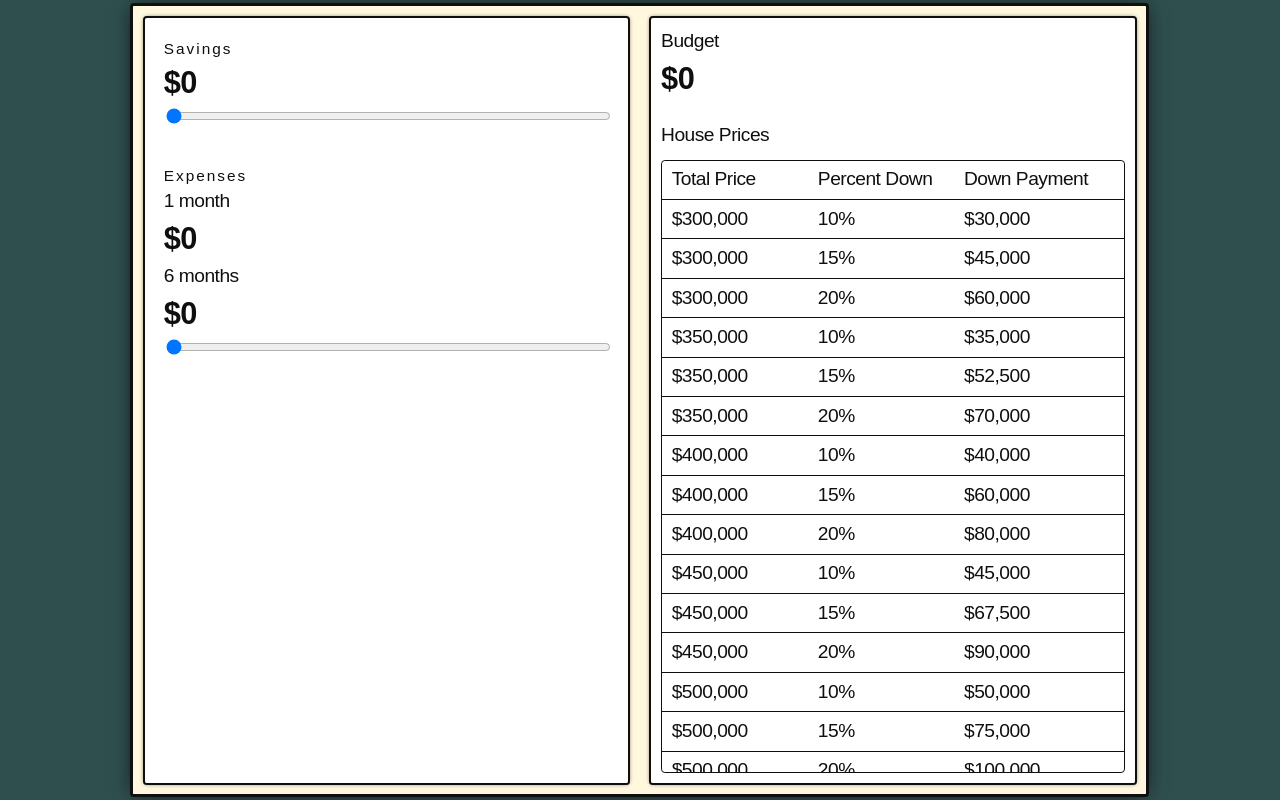
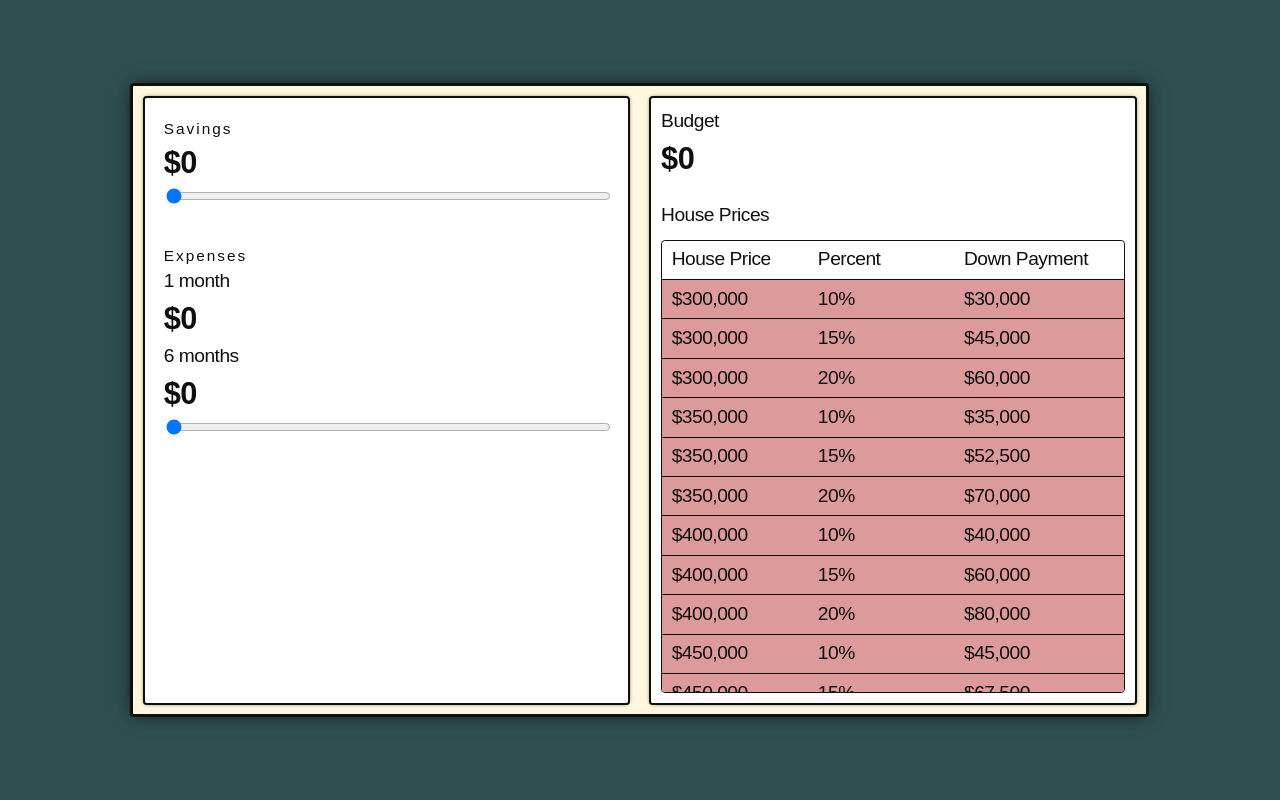
Before and after one commit to mblaul/home-purchase-budget-calculator, a website with bundled scripts: page build/index.html in a window 1280 px wide. Both pictures are taken after typing "Sample", "Sample" into the empty fields and a click on the button "See Rates". Built offline with nearby package versions, Linux system fonts and the light colour scheme.

Commit message:
Making smart table, adding color scale to rate highlights

```diff
--- a/src/index.ts
+++ b/src/index.ts
@@ -1,8 +1,5 @@
 import type { DownPaymentOption } from "./types";
-import { UsDollar, Percent, getCurrencyTextInput } from "./utils";
-
-const HOUSE_PRICES = [300_000, 350_000, 400_000, 450_000, 500_000];
-const DOWN_PAYMENT_PERCENTS = [0.1, 0.15, 0.2];
+import { UsDollar, getCurrencyTextInput, createTable, Percent } from "./utils";
 
 function init() {
   setupEnterAmountsPage();
@@ -12,8 +9,35 @@ function init() {
 
   seeRatesButtonEl.addEventListener("click", () => {
     setupRatesPageInputs();
-    listenToFormChanges();
-    createDownPaymentsTable(calculateDownPaymentOptions());
+    listenToRateInputChanges();
+
+    const tableEl = createTable<DownPaymentOption>({
+      tableId: "house-rates",
+      data: calculateDownPaymentOptions(),
+      columnDefs: [
+        {
+          dataPropertyName: "fullPrice",
+          label: "House Price",
+          formatter: (cellValue: string) =>
+            UsDollar.format(parseInt(cellValue)),
+        },
+        {
+          dataPropertyName: "percentOfFullPrice",
+          label: "Percent",
+          formatter: (cellValue: string) =>
+            Percent.format(parseFloat(cellValue)),
+        },
+        {
+          dataPropertyName: "downPaymentAmount",
+          label: "Down Payment",
+          formatter: (cellValue: string) =>
+            UsDollar.format(parseInt(cellValue)),
+        },
+      ],
+    });
+
+    document.getElementById("house-rates-container")?.appendChild(tableEl);
+    addRowClickListenerToTable();
     calculateBudget();
 
     const enterAmountsWrapperEl = document.getElementById(
@@ -25,8 +49,6 @@ function init() {
     playWithRatesEl.classList.remove("hidden");
     playWithRatesEl.classList.add("visible");
     enterAmountsWrapperEl.remove();
-
-    listenForRowClicks();
   });
 }
 
@@ -106,7 +128,7 @@ function setupRatesPageInputs() {
   );
 }
 
-function listenToFormChanges() {
+function listenToRateInputChanges() {
   const slidersEl = document.getElementById("sliders");
   if (!slidersEl) return;
 
@@ -166,8 +188,14 @@ function highlightRates(budget: number) {
 
   for (let i = 0; i < houseRatesRowEls.length; i++) {
     const element = houseRatesRowEls?.item(i) as HTMLElement;
-    if (parseInt(element.dataset.downPaymentAmount ?? "") < budget) {
-      element.style.backgroundColor = "#9adc9a";
+    const downPaymentAmount = parseInt(element.dataset.downPaymentAmount ?? "");
+
+    if (budget > downPaymentAmount) {
+      const opacity = (Math.min(budget / downPaymentAmount, 2) / 2).toFixed(1);
+      element.style.backgroundColor = `rgb(154, 220, 154, ${opacity})`;
+    } else if (downPaymentAmount > budget) {
+      const opacity = (Math.min(downPaymentAmount / budget, 2) / 2).toFixed(1);
+      element.style.backgroundColor = `rgb(220, 154, 154, ${opacity}`;
     } else {
       element.style.backgroundColor = "unset";
     }
@@ -175,6 +203,8 @@ function highlightRates(budget: number) {
 }
 
 function calculateDownPaymentOptions(): DownPaymentOption[] {
+  const HOUSE_PRICES = [300_000, 350_000, 400_000, 450_000, 500_000];
+  const DOWN_PAYMENT_PERCENTS = [0.1, 0.15, 0.2];
   let downPaymentOptions: DownPaymentOption[] = [];
 
   HOUSE_PRICES.forEach((fullPrice) => {
@@ -190,55 +220,7 @@ function calculateDownPaymentOptions(): DownPaymentOption[] {
   return downPaymentOptions;
 }
 
-function createDownPaymentsTable(downPaymentOptions: DownPaymentOption[]) {
-  const houseRatesEl = document.getElementById("house-rates");
-  const headerRowEl = document.createElement("div");
-
-  headerRowEl.classList.add("row");
-  houseRatesEl?.appendChild(headerRowEl);
-
-  const downPaymentColumns = ["Total Price", "Percent Down", "Down Payment"];
-
-  for (const column of downPaymentColumns) {
-    const headerCellEl = document.createElement("div");
-
-    headerCellEl.classList.add("cell");
-    headerCellEl.innerText = column;
-
-    headerRowEl.appendChild(headerCellEl);
-  }
-
-  downPaymentOptions.forEach((downPaymentOption) => {
-    const downPaymentRowEl = document.createElement("div");
-
-    downPaymentRowEl.classList.add("row");
-
-    downPaymentRowEl.dataset.fullPrice = downPaymentOption.fullPrice.toString();
-    downPaymentRowEl.dataset.percentOfFullPrice =
-      downPaymentOption.percentOfFullPrice.toString();
-    downPaymentRowEl.dataset.downPaymentAmount =
-      downPaymentOption.downPaymentAmount.toString();
-
-    houseRatesEl?.appendChild(downPaymentRowEl);
-
-    Object.keys(downPaymentOption).forEach((key) => {
-      const downPaymentCellEl = document.createElement("div");
-
-      downPaymentCellEl.classList.add("cell");
-      downPaymentCellEl.dataset.col = key;
-
-      const rawValue = downPaymentRowEl.dataset[key] || "";
-      downPaymentCellEl.innerHTML =
-        key === "percentOfFullPrice"
-          ? Percent.format(parseFloat(rawValue))
-          : UsDollar.format(parseInt(rawValue));
-
-      downPaymentRowEl.appendChild(downPaymentCellEl);
-    });
-  });
-}
-
-function listenForRowClicks() {
+function addRowClickListenerToTable() {
   const houseRatesEl = document.getElementById("house-rates");
   const expensesInputEl = document.getElementById(
     "expenses-input"
@@ -258,6 +240,7 @@ function listenForRowClicks() {
       return;
     }
 
+    expandedRowInfo?.remove();
     expandedRowInfo = document.createElement("div");
     expandedRowInfo.id = "expanded-row-info";
 
--- a/src/utils.ts
+++ b/src/utils.ts
@@ -1,3 +1,4 @@
+// Formatting
 export const UsDollar = Intl.NumberFormat("en-US", {
   style: "currency",
   currency: "USD",
@@ -15,6 +16,7 @@ export const Decimal = Intl.NumberFormat("en-US", {
   maximumFractionDigits: 0,
 });
 
+// Inputs
 function handleNumberInput(event: Event) {
   const inputElement = event.currentTarget as HTMLInputElement;
 
@@ -59,3 +61,59 @@ export function getCurrencyTextInput({
 
   return containerElement;
 }
+
+// Table
+export function createTable<T>({
+  tableId,
+  data,
+  columnDefs,
+}: {
+  tableId: string;
+  data: T[];
+  columnDefs: {
+    label: string;
+    dataPropertyName: string;
+    formatter: (cellValue: string) => string;
+  }[];
+}) {
+  const tableEl = document.createElement("div");
+  tableEl.id = tableId;
+
+  const headerRowEl = document.createElement("div");
+
+  headerRowEl.classList.add("header", "row");
+  tableEl?.appendChild(headerRowEl);
+
+  for (const columnDef of columnDefs) {
+    const headerCellEl = document.createElement("div");
+
+    headerCellEl.classList.add("header", "cell");
+    headerCellEl.innerText = columnDef.label;
+
+    headerRowEl.appendChild(headerCellEl);
+  }
+
+  data.forEach((row) => {
+    const rowEl = document.createElement("div");
+    rowEl.classList.add("body", "row");
+
+    tableEl?.appendChild(rowEl);
+
+    for (const column in row) {
+      rowEl.dataset[column] = row[column] as string;
+
+      const cell = document.createElement("div");
+      cell.classList.add("body", "cell");
+      cell.dataset.col = column;
+
+      cell.innerHTML =
+        columnDefs
+          .find((colDef) => colDef.dataPropertyName === column)
+          ?.formatter(row[column] as string) || "";
+
+      rowEl.appendChild(cell);
+    }
+  });
+
+  return tableEl;
+}
```
Also changed, not shown: build/index.html, build/index.js, build/styles.css.
